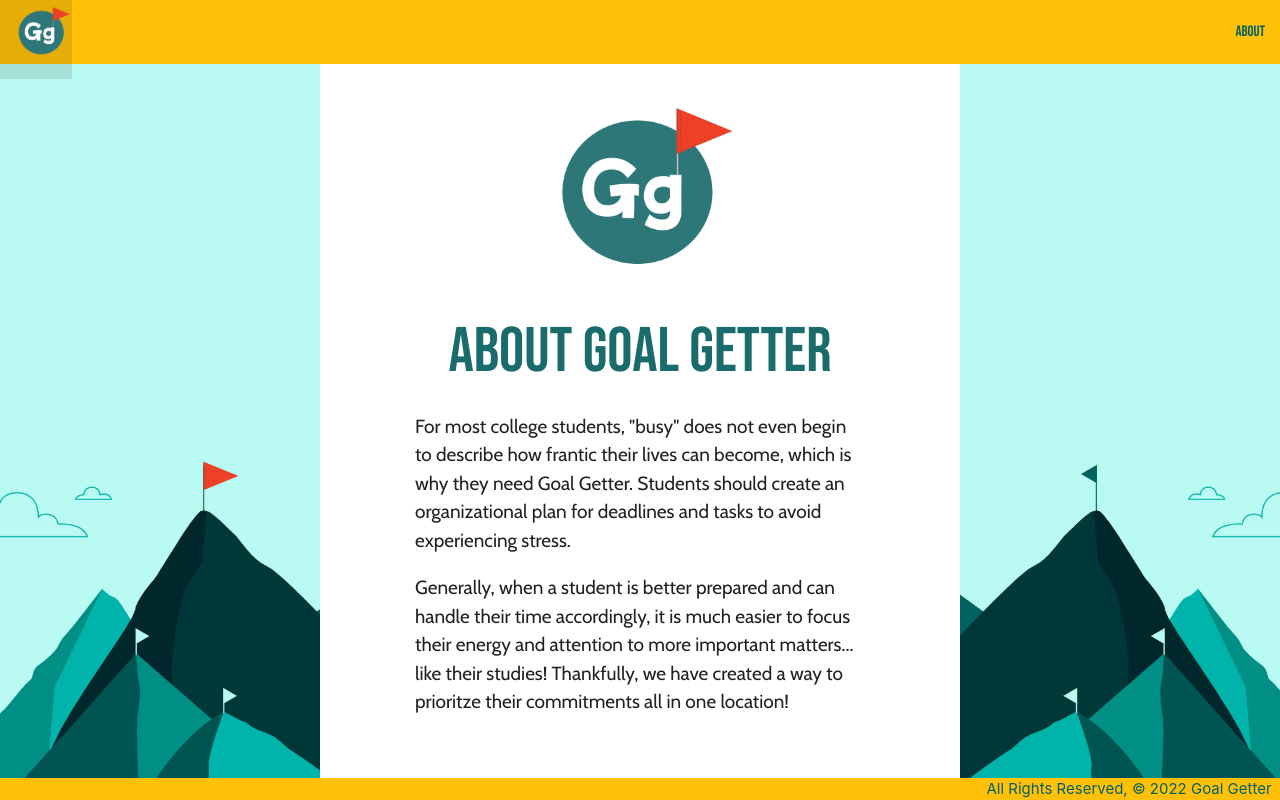
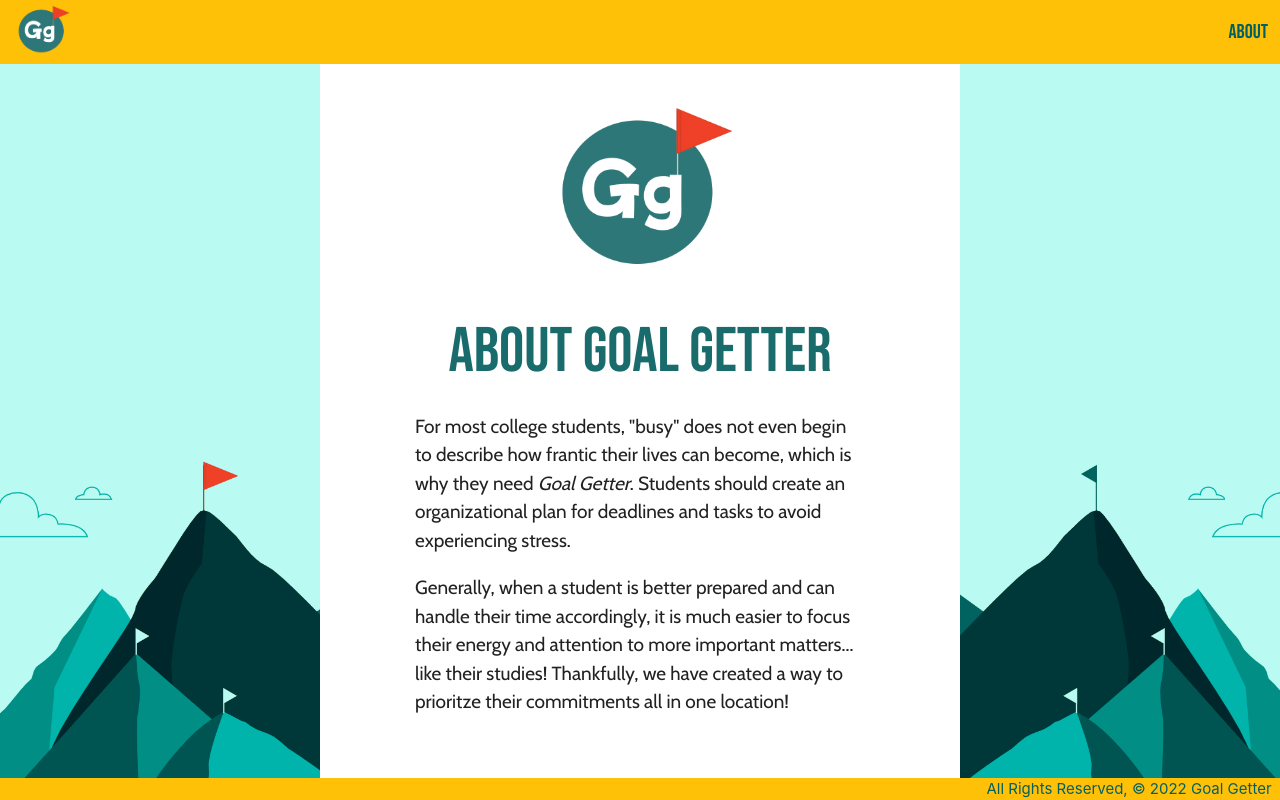
Before and after one commit to shamique202/goal-getter-project, a Django app: page /about/ in a window 1280 px wide. Run offline with Django 4.2, Linux system fonts and the light colour scheme.

Commit message:
Fix navbar and add edit and delete icons

```diff
--- a/goalgetter/main_app/static/css/style.css
+++ b/goalgetter/main_app/static/css/style.css
@@ -32,14 +32,21 @@ nav li {
 
 nav {
     box-shadow: none;
+    display: flex;
+    justify-content: space-between;
+    align-items: center;
+    background-color: #ffc107;
 }
 
 nav img {
+    margin-top: 16px;
     margin-left: 12px;
 }
 
-.csshook {
-    font-size: 30px;
+nav a {
+    font-family: 'Bebas Neue', cursive;
+    font-size: 20px;
+    padding: 12px;
 }
 
 h1 {
@@ -62,3 +69,8 @@ h1 {
 .about-img {
     text-align: center;
 }
+
+.striped a {
+    padding: 8px;
+    color: rgb(26, 108, 108);
+}
--- a/goalgetter/main_app/templates/about.html
+++ b/goalgetter/main_app/templates/about.html
@@ -5,7 +5,7 @@
 <div class="about-content">
     <p>For most college students, "busy" does not even begin to describe how frantic their lives can become, which is
         why
-        they need Goal Getter. Students should create an organizational plan for deadlines and tasks to avoid
+        they need <em>Goal Getter</em>. Students should create an organizational plan for deadlines and tasks to avoid
         experiencing
         stress.</p>
 
--- a/goalgetter/main_app/templates/base.html
+++ b/goalgetter/main_app/templates/base.html
@@ -8,6 +8,7 @@
     <meta http-equiv="X-UA-Compatible" content="ie=edge">
     <title>Goal Getter</title>
     <link rel="stylesheet" href="https://cdnjs.cloudflare.com/ajax/libs/materialize/1.0.0/css/materialize.min.css">
+    <link href="https://fonts.googleapis.com/icon?family=Material+Icons" rel="stylesheet">
     <script src="https://cdnjs.cloudflare.com/ajax/libs/materialize/1.0.0/js/materialize.min.js"></script>
     <link rel="preconnect" href="https://fonts.googleapis.com">
     <link rel="preconnect" href="https://fonts.gstatic.com" crossorigin>
@@ -19,21 +20,22 @@
 
 <body>
     <header class="navbar-fixed">
-        <nav>
-            <div class="nav-wrapper amber" id="csshook">
-                <ul>
-                    <li><a href="/" class="left brand-logo"><img width="60" src="{% static 'images/gg_logo.png' %}"
-                                alt="My image"></a></li>
-                </ul>
-                <ul class="right">
-                    <li><a class="cyan-text text-darken-4" href="{% url 'about' %}">About</a></li>
-                    {% if user.is_authenticated %}
-                    <li><a class="cyan-text text-darken-4" href="{% url 'index' %}">View All My Courses</a></li>
-                    <li><a class="cyan-text text-darken-4" href="{% url 'course_create' %}">Add a Course</a></li>
-                    <li><a class="cyan-text text-darken-4" href="{% url 'logout' %}">Log Out</a></li>
-                    {% endif %}
-                </ul>
-            </div>
+        <div class="nav-container">
+            <nav>
+                <div>
+                    <img width='60' src="{% static 'images/gg_logo.png' %}" alt="Logo" />
+                  </div>
+                  <div>
+                    <a class="cyan-text text-darken-4" href="{% url 'about' %}">About</a>
+                        {% if user.is_authenticated %}
+                        <a class="cyan-text text-darken-4" href="{% url 'index' %}">View All My Courses</a>
+                        <a class="cyan-text text-darken-4" href="{% url 'course_create' %}">Add a Course</a>
+                        <a class="cyan-text text-darken-4" href="{% url 'logout' %}">Log Out</a>
+                        {% endif %}
+                  </div>
+                </nav>
+                </div>
+
         </nav>
 
 
```
Also changed, not shown: goalgetter/main_app/templates/courses/detail.html (+2 -5 lines), goalgetter/main_app/static/images/delete.png (added), goalgetter/main_app/static/images/edit.png (added).
